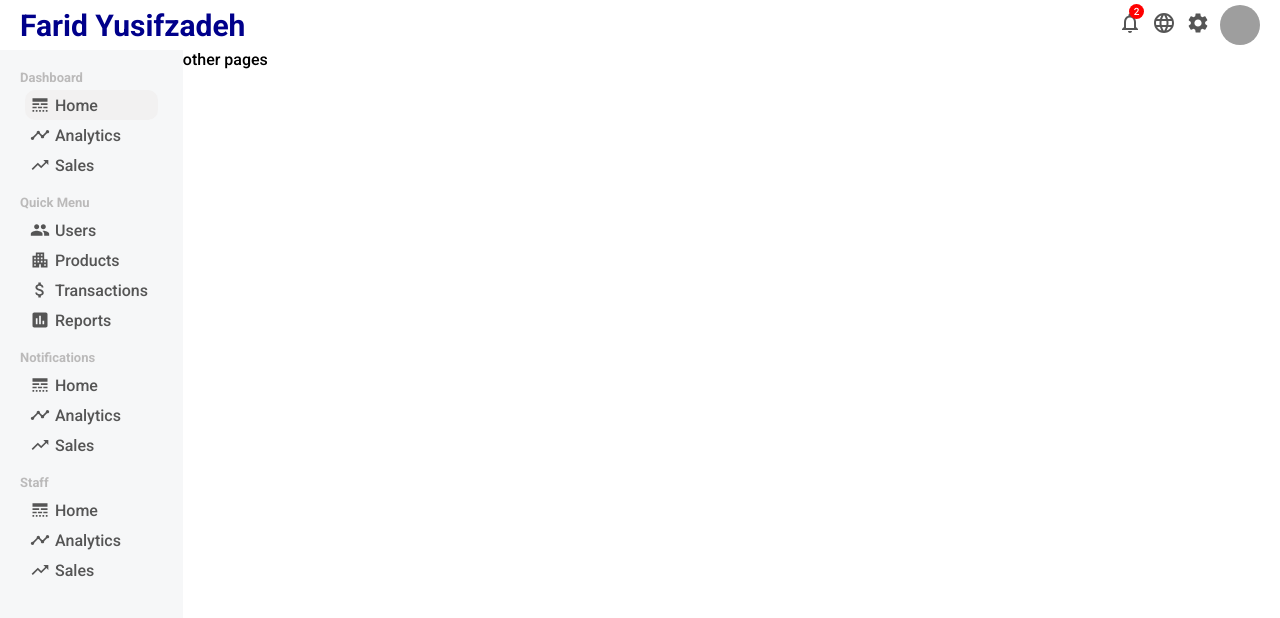
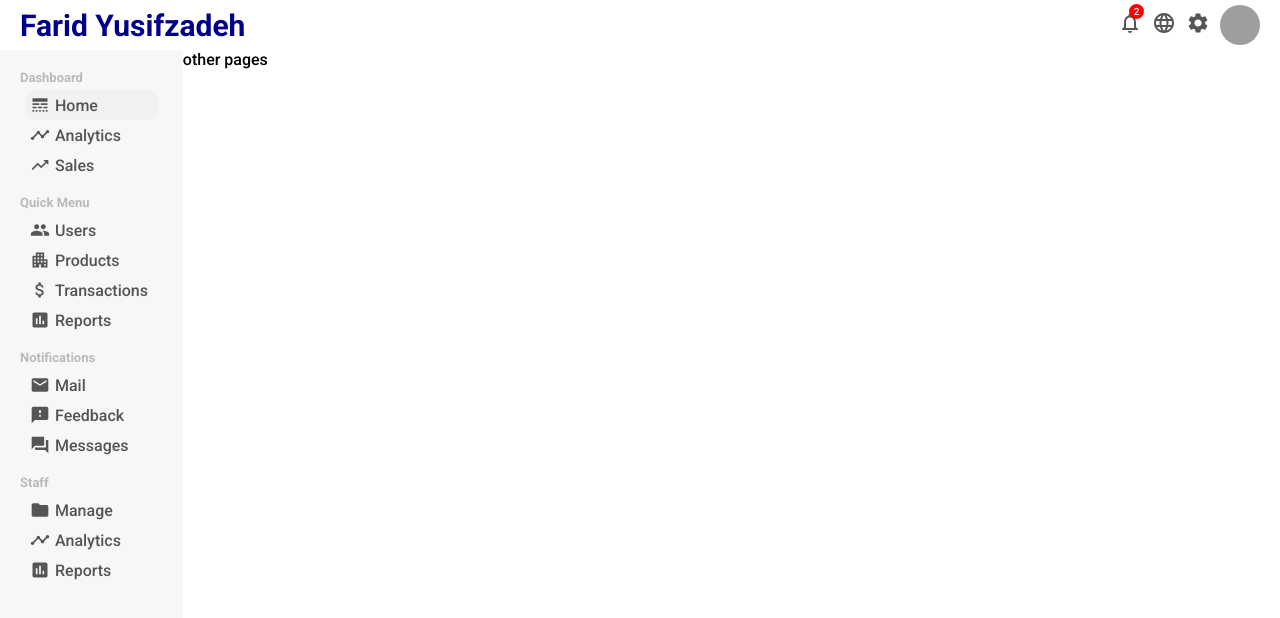
Before and after one commit to FaridYusifzadeh/AdminPanel-Reactjs, a React (Create React App) app: page / in a window 1280 px wide. Shown: the top 618 px of the page. Built offline with nearby package versions, Linux system fonts and the light colour scheme; grey boxes are pictures that could not be loaded.

Commit message:
add icons side bar

```diff
--- a/src/components/sideBar/SideBar.jsx
+++ b/src/components/sideBar/SideBar.jsx
@@ -8,6 +8,10 @@ import {
   Apartment,
   AttachMoney,
   Assessment,
+  Email,
+  Feedback,
+  Forum,
+  Folder,
 } from "@material-ui/icons";
 export default function SideBar() {
   return (
@@ -67,42 +71,42 @@ export default function SideBar() {
           <h3 className="sidebar_title">Notifications</h3>
 
           <ul className="sidebar_list">
-            {/* < ==== Home  =====> */}
+            {/* < ==== Mail  =====> */}
             <li className="sidebar_list_item ">
-              <LineStyle className="sidebar_icon" />
-              Home
+              <Email className="sidebar_icon" />
+              Mail
+            </li>
+            {/* < ====  Feedback =====> */}
+            <li className="sidebar_list_item">
+              <Feedback className="sidebar_icon" />
+              Feedback
+            </li>
+            {/* < ====  Messages =====> */}
+            <li className="sidebar_list_item">
+              <Forum className="sidebar_icon" />
+              Messages
+            </li>
+          </ul>
+        </div>
+        {/*<==================== Staff ============== > */}
+        <div className="sidebar_menu">
+          <h3 className="sidebar_title">Staff</h3>
+
+          <ul className="sidebar_list">
+            {/* < ==== Manage  =====> */}
+            <li className="sidebar_list_item ">
+              <Folder className="sidebar_icon" />
+              Manage
             </li>
             {/* < ====  Analytics =====> */}
             <li className="sidebar_list_item">
               <Timeline className="sidebar_icon" />
               Analytics
             </li>
-            {/* < ====  Sales =====> */}
+            {/* < ====  Reports =====> */}
             <li className="sidebar_list_item">
-              <TrendingUp className="sidebar_icon" />
-              Sales
-            </li>
-          </ul>
-        </div>
-        {/*<==================== Side Bar Menu ============== > */}
-        <div className="sidebar_menu">
-          <h3 className="sidebar_title">Staff</h3>
-
-          <ul className="sidebar_list">
-            {/* < ==== Home  =====> */}
-            <li className="sidebar_list_item ">
-              <LineStyle className="sidebar_icon" />
-              Home
-            </li>
-            {/* < ====  Analytics =====> */}
-            <li className="sidebar_list_item">
-              <Timeline className="sidebar_icon" />
-              Analytics
-            </li>
-            {/* < ====  Sales =====> */}
-            <li className="sidebar_list_item">
-              <TrendingUp className="sidebar_icon" />
-              Sales
+              <Assessment className="sidebar_icon" />
+              Reports
             </li>
           </ul>
         </div>
```
